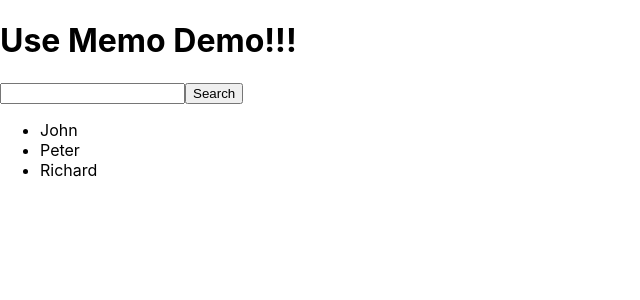
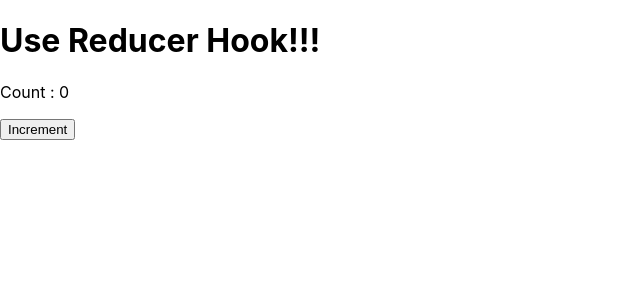
Before and after one commit to pravin-09/ReactJsCodekul, a React (Create React App) app: page / in a window 1280 px wide. Shown: the top 300 px of the page, without its empty margins (0-640 px from the left). Built offline with nearby package versions, Linux system fonts and the light colour scheme.

Commit message:
useReducerDemo

```diff
--- a/src/UseMemo.js
+++ b/src/UseMemo.js
@@ -3,20 +3,17 @@
 
     const users=[{
         id:1,
-        name:'John'
+        name:'Abhi'
     },{
         id:2,
-        name:'Peter'
-    },{
-        id:3,
-        name:'Richard'
-    }]
+        name:'Rahul'
+    },]
 
     const[text,setText]=React.useState('')
     const[search,setSearch]=React.useState('')
 
-    const handleInput=event=>{
-        setText(event.target.value)
+    const handleInput=e=>{
+        setText(e.target.value)
     }
 
     const handleSearch=()=>{
@@ -24,13 +21,12 @@
     }
 
     const filteredData=useMemo(()=>users.filter((user)=>{
-        console.log('hiiiiii')
         return user.name.includes(search)
     }),[search])
 
     return(
         <div>
-            <h1>Use Memo Demo!!!</h1>
+            <h1>UseMemo</h1>
             <input type='text' onChange={handleInput}/>
             <button type="button" onClick={handleSearch}>Search</button>
             <DisplayUsers userList={filteredData}/>
--- /dev/null
+++ b/src/UseReducerDemo.js
@@ -0,0 +1,33 @@
+import { useReducer } from "react"
+
+const initialState={count:0}
+
+const reducer=(state,action)=>{
+
+    switch(action.type){
+
+        case 'increment':
+            return {count:state.count+1}
+
+        case 'decrement':
+            return {count:state.count-1}
+
+        default:
+            return new Error()
+    }
+}
+
+function UseReducerDemo(){
+
+    const [state,dispatch]=useReducer(reducer,initialState)
+
+    return(
+        <div>
+            <h1>Use Reducer Hook!!!</h1>
+            <p>Count : {state.count}</p>
+            <button type="button" onClick={()=>dispatch({'type':'increment'})}>Increment</button>
+        </div>
+    )
+}
+
+export default UseReducerDemo
--- a/src/index.js
+++ b/src/index.js
@@ -21,11 +21,11 @@
 import ContextApi from './ContextApi/ContextApi';
 import AxiosDemo from './AxiosDemo/AxiosDemo';
 import UseMemoDemo from './UseMemo';
+import UseReducerDemo from './UseReducerDemo';
 const root = ReactDOM.createRoot(document.getElementById('root'));
  root.render(
   <React.StrictMode>
-    <UseMemoDemo/>
-
+    <UseReducerDemo/>
 
   </React.StrictMode>
 );
```
